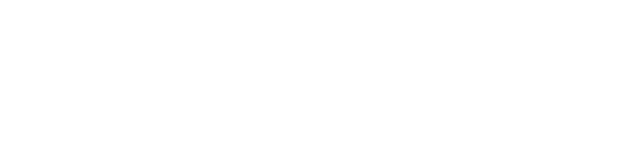
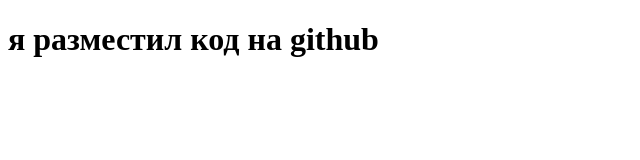
Before and after one commit to H0K4S/test_repo, a plain HTML site: page index.html in a window 1280 px wide. Shown: the whole page, without its empty margins (0-640 px from the left). Drawn offline with Linux system fonts and the light colour scheme.

Commit message:
Add files via upload

```diff
--- a/index.html
+++ b/index.html
@@ -3,9 +3,9 @@
 <head>
     <meta charset="UTF-8">
     <meta name="viewport" content="width=device-width, initial-scale=1.0">
-    <title>Document</title>
+    <title>New git project</title>
 </head>
 <body>
-<p></p>
+<h1>я разместил код на github</h1>
 </body>
 </html>
```
